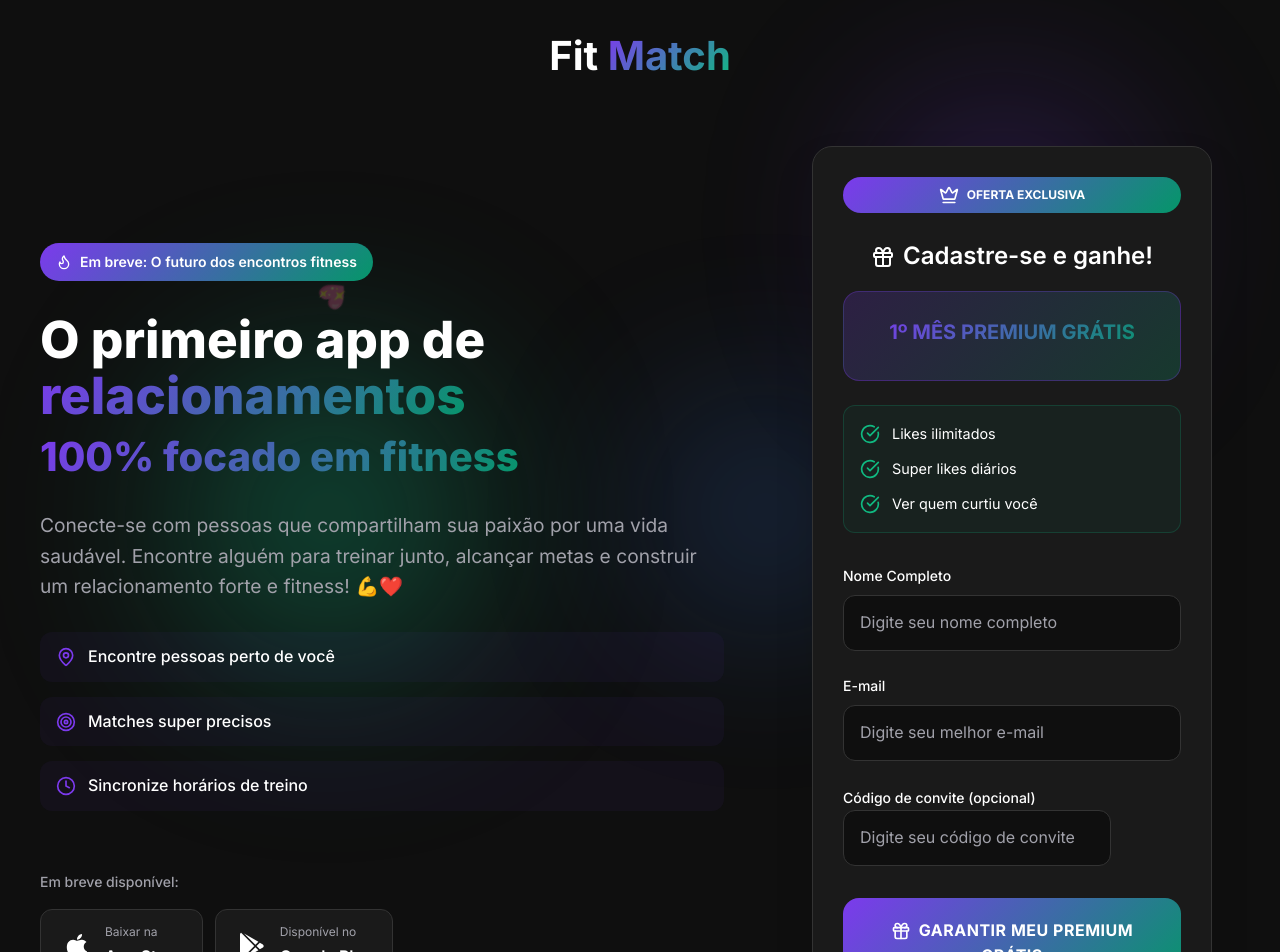
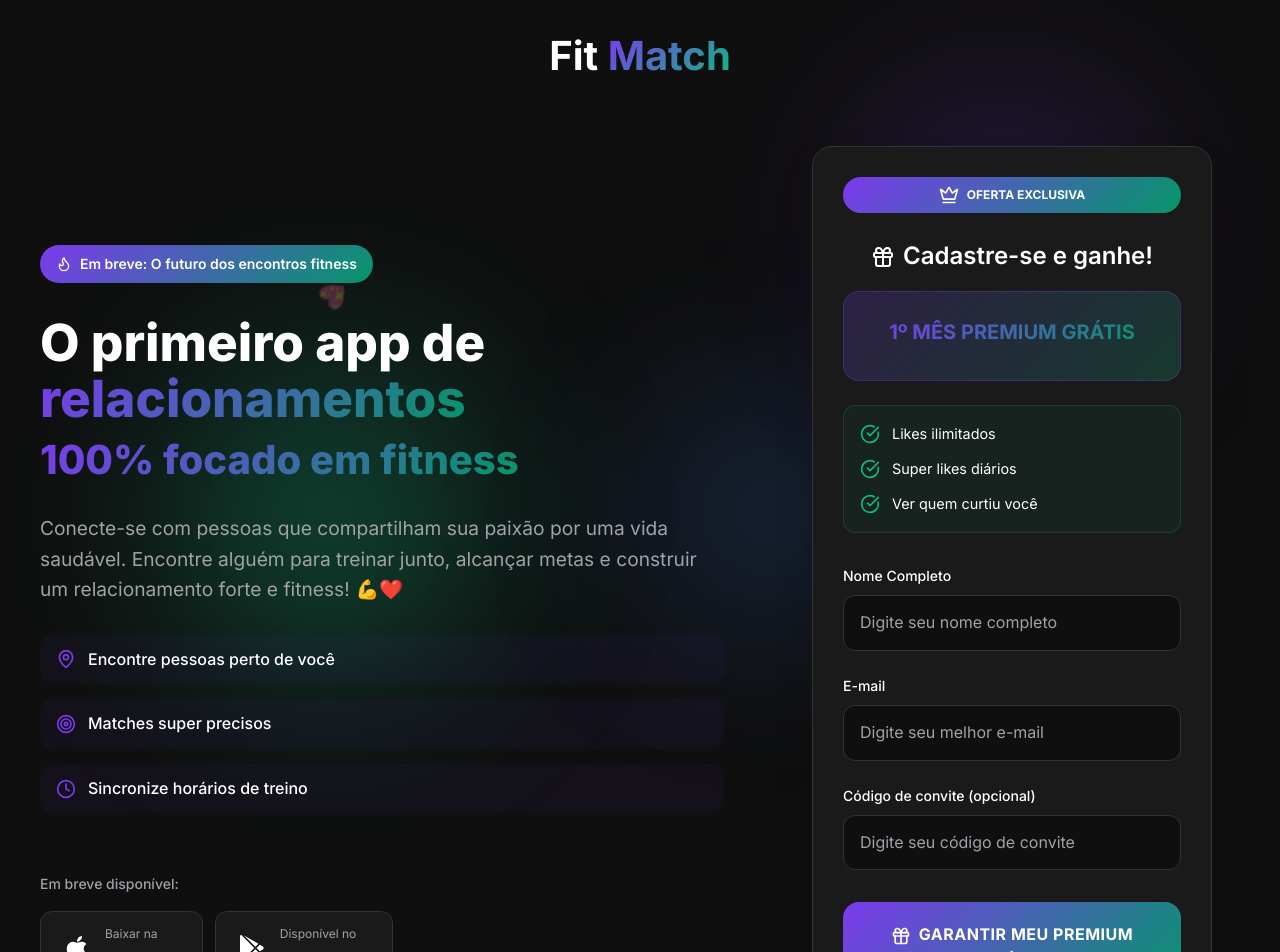
Before and after one commit to Gym-Match/Fit-Match-Landing-Page, a Next.js app: page / in a window 1280 px wide. Shown: the top 952 px of the page. Built offline with nearby package versions, Linux system fonts and the light colour scheme; no server answers.

Commit message:
Ajustando estilo do input de inserção de código

```diff
--- a/src/components/PreRegisterForm.tsx
+++ b/src/components/PreRegisterForm.tsx
@@ -111,7 +111,7 @@ export default function PreRegisterForm() {
 
             <div
               className="input-group"
-              style={{ display: refCode ? "none" : "block" }}
+              style={{ display: refCode ? "none" : "flex" }}
             >
               <label htmlFor="invitation_code">
                 Código de convite (opcional)
@@ -122,6 +122,16 @@ export default function PreRegisterForm() {
                 name="invitation_code"
                 placeholder="Digite seu código de convite"
                 className={invitationCodeError ? "error" : ""}
+                style={{
+                  width: "100%",
+                  background: "var(--dark-bg)",
+                  border: "1px solid var(--border-color)",
+                  borderRadius: "12px",
+                  padding: "0.875rem 1rem",
+                  color: "var(--text-primary)",
+                  fontSize: "1rem",
+                  transition: "all 0.3s ease",
+                }}
                 onChange={() => setInvitationCodeError(false)} // Limpar erro ao digitar
               />
               {invitationCodeError && (
```
